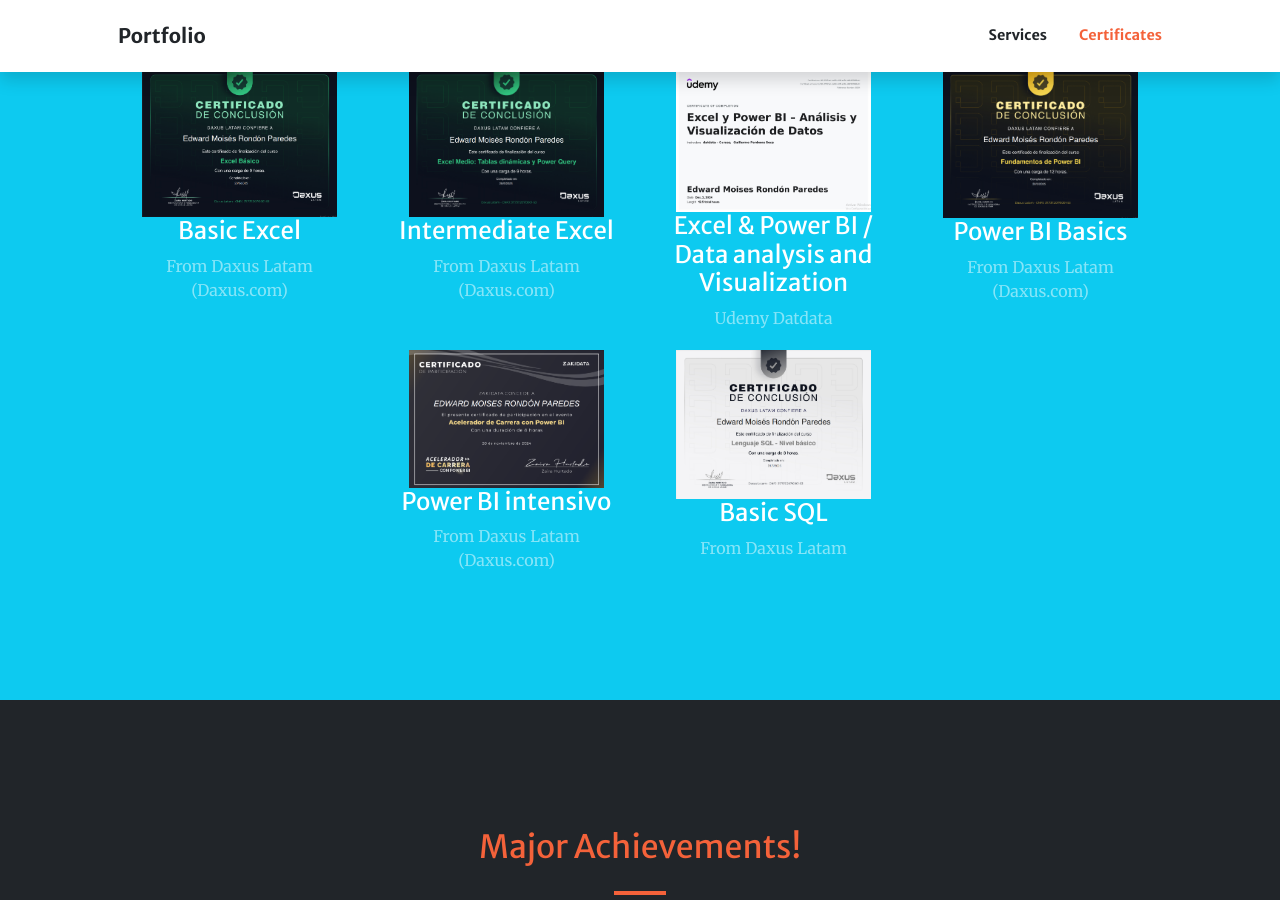
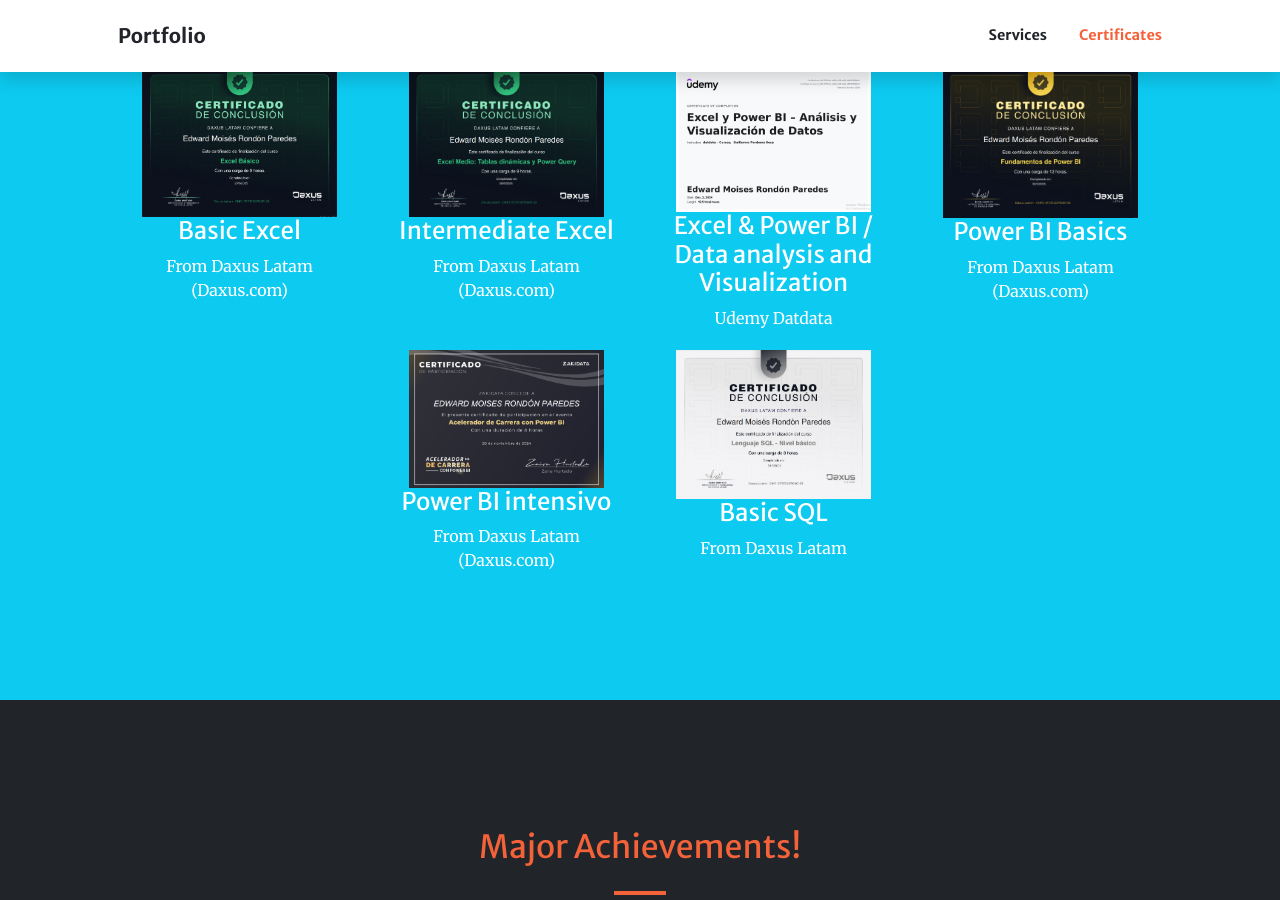
Before and after one commit to Edward-R-analytics/Portfolio, a Jekyll site: the page built from index.md, in a window 1280 px wide and 900 px high, scrolled down 2827 px. Built offline with Jekyll 4.4.1, drawn with Linux system fonts in a browser that asks for light colours; comment, search, counter and statistics services are not loaded.

Commit message:
Update members.html

```diff
--- a/_includes/members.html
+++ b/_includes/members.html
@@ -8,7 +8,7 @@
         <div class="member-box">
           <img class="text-primary" src="{{ member.image }}" alt="{{ member.title }}" style="border-radius: 0;" >
           <h3 class="h4 mb-2">{{ member.title }}</h3>
-          <p class="text-white-50 mb-0">{{ member.text }}</p>
+          <p class="text-white mb-0">{{ member.text }}</p>
         </div>
       </div>
       {% endfor %}
```
